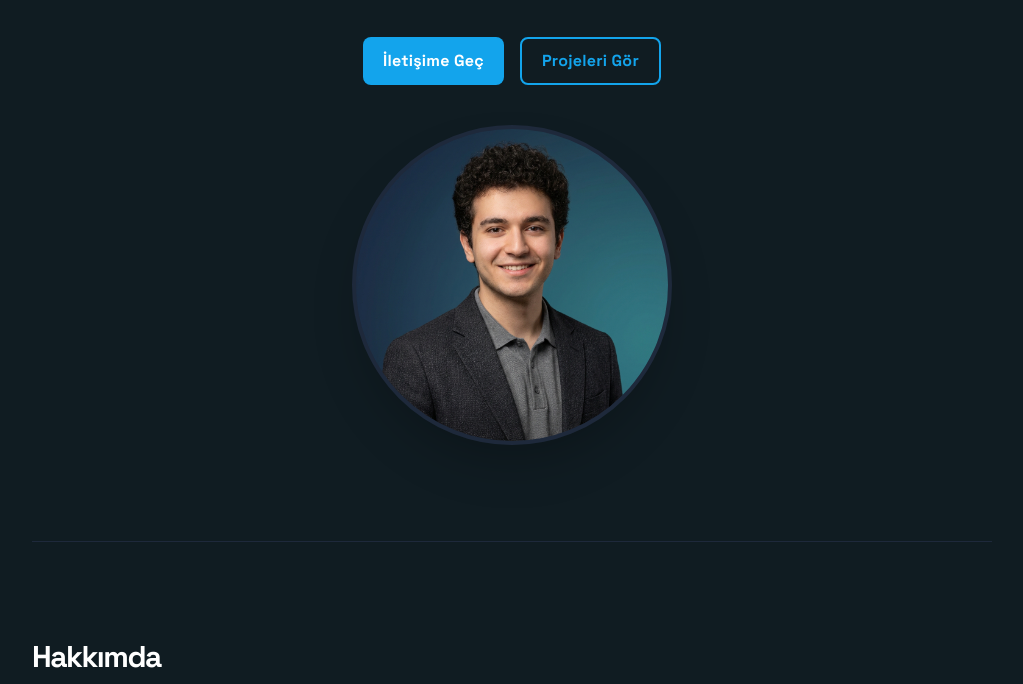
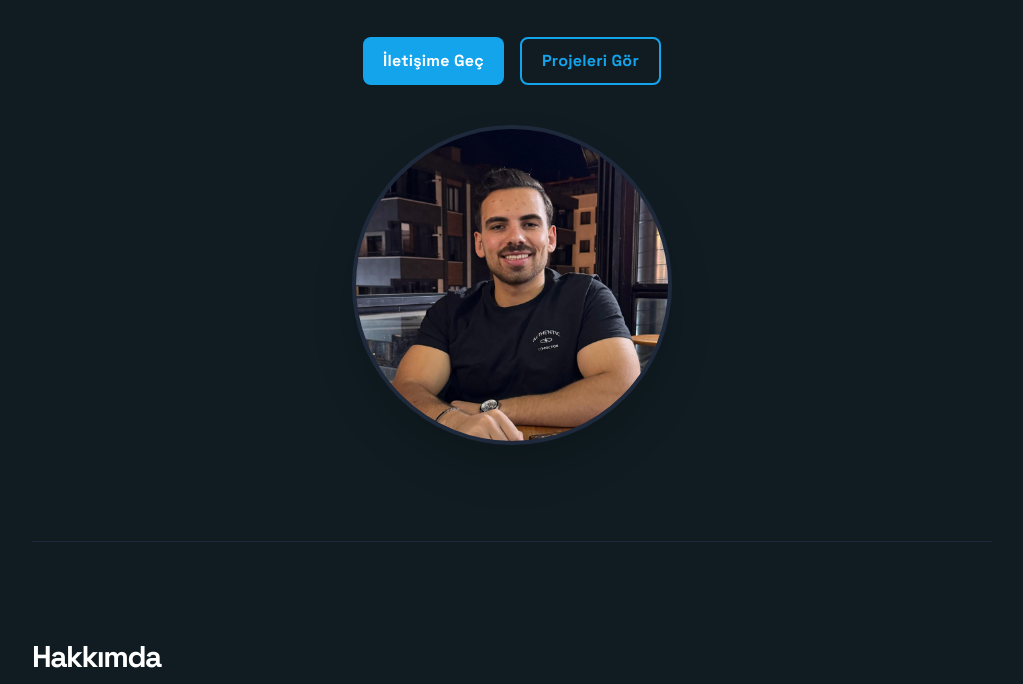
Before and after one commit to candeliat/abdullahcandeliat.github.io, a plain HTML site: page index.html in a window 1280 px wide. Shown: the part 413-1097 px from the top of the page, without its empty margins (128-1151 px from the left). Drawn offline with nearby package versions, Linux system fonts and the light colour scheme.

Commit message:
Update profile photo

```diff
--- a/index.html
+++ b/index.html
@@ -121,7 +121,7 @@
                             </div>
                             <div class="w-full flex-1 flex justify-center @[864px]:justify-end">
                                 <div class="w-64 h-64 md:w-80 md:h-80 bg-center bg-no-repeat bg-cover rounded-full border-4 border-slate-200 dark:border-slate-800 shadow-2xl"
-                                    style='background-image: url("assets/images/profile.png");'></div>
+                                    style='background-image: url("assets/images/profile.jpg");'></div>
                             </div>
                         </div>
                     </div>
```
Also changed, not shown: assets/images/profile.jpg (added).
